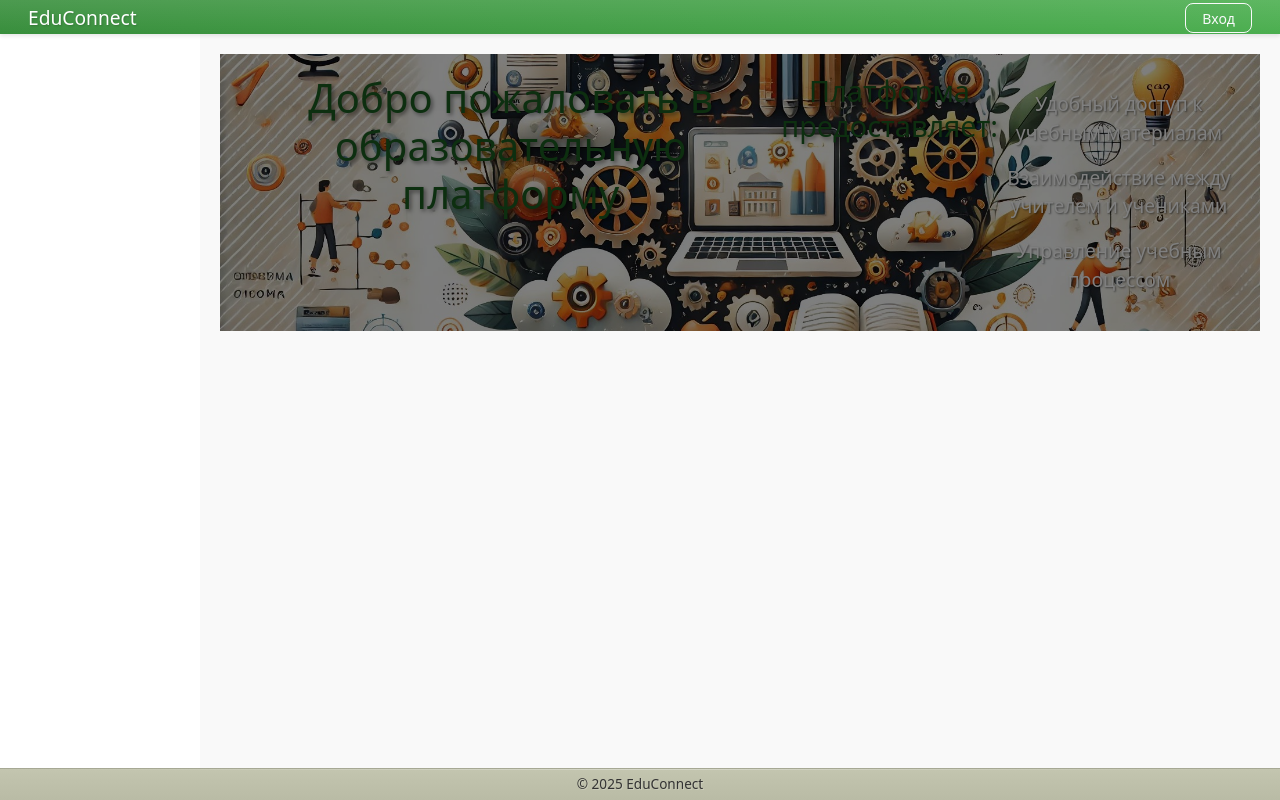
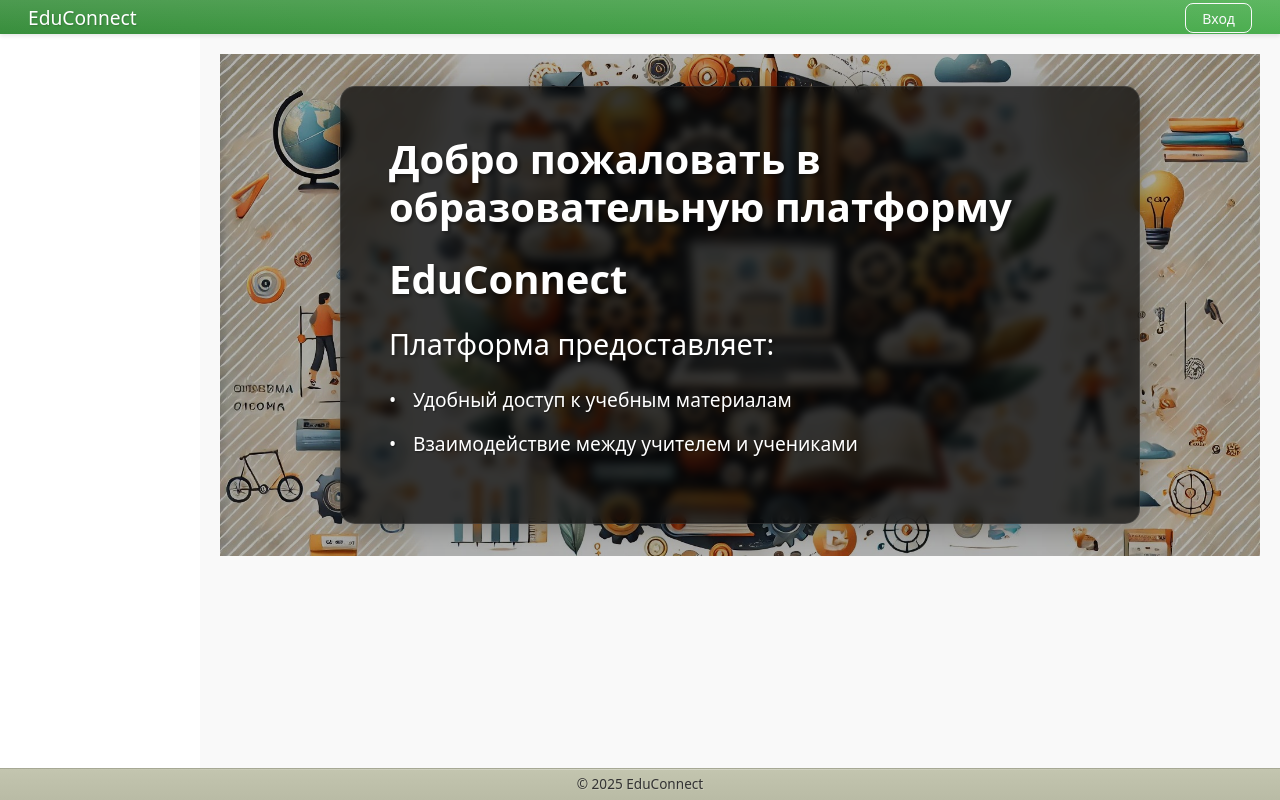
Before and after one commit to Alex-L-K-free/EduConnect, a React (Create React App) app in the folder educonnect/frontend/: page / in a window 1280 px wide. Built offline with nearby package versions, Linux system fonts and the light colour scheme.

Commit message:
профиль учителя - оформление главной

```diff
--- a/educonnect/frontend/src/components/HomePage.css
+++ b/educonnect/frontend/src/components/HomePage.css
@@ -1,43 +1,88 @@
 .home-page {
   position: relative;
+  width: 100%;
+  height: calc(100vh - var(--header-height) - var(--footer-height));
+  overflow: hidden;
 }
-/* Затемнение фона */
-.home-page::before {
-    content: '';
+
+.background-image {
   position: absolute;
   top: 0;
   left: 0;
   right: 0;
   bottom: 0;
-    background-color: rgba(0, 0, 0, 0.5); /* Затемнение фона */
-    z-index: 1;
+  background-size: cover;
+  background-position: center;
+  background-repeat: no-repeat;
+  filter: brightness(0.7); /* Затемняем фон для лучшей читаемости */
 }
-  /* Стили для заголовков    */
+
+.content {
+  position: relative;
+  z-index: 2;
+  width: 100%;
+  height: 100%;
+  display: flex;
+  justify-content: center;
+  align-items: center;
+  padding: 2rem;
+}
+
+.content-box {
+  background: rgba(0, 0, 0, 0.7);
+  padding: 3rem;
+  border-radius: 15px;
+  max-width: 800px;
+  width: 90%;
+  box-shadow: 0 4px 30px rgba(0, 0, 0, 0.3);
+  backdrop-filter: blur(5px);
+  border: 1px solid rgba(255, 255, 255, 0.1);
+}
+
 .home-page h1 {
+  color: #ffffff;
+  font-size: 2.5rem;
   margin-bottom: 1.5rem;
-    font-size: 2.5rem;
   text-shadow: 2px 2px 4px rgba(0, 0, 0, 0.5);
+  font-weight: 600;
 }
-  /* Стили для подзаголовков */
+
 .home-page h2 {
-    margin-bottom: 1rem;
+  color: #ffffff;
   font-size: 1.8rem;
+  margin-bottom: 1.5rem;
   text-shadow: 2px 2px 4px rgba(0, 0, 0, 0.5);
+  font-weight: 500;
 }
-  /* Стили для списка */
+
 .home-page ul {
   list-style: none;
   padding: 0;
   margin: 0;
 }
-  /* Стили для элементов списка */
+
 .home-page li {
+  color: #ffffff;
   margin: 1rem 0;
   font-size: 1.2rem;
   text-shadow: 1px 1px 2px rgba(0, 0, 0, 0.5);
+  padding-left: 1.5rem;
+  position: relative;
 }
-  /* Стили для медиа-запросов */
+
+.home-page li::before {
+  content: "•";
+  position: absolute;
+  left: 0;
+  color: var(--primary-color);
+}
+
+/* Адаптивность */
 @media (max-width: 768px) {
+  .content-box {
+    padding: 2rem;
+  }
+
   .home-page h1 {
     font-size: 2rem;
   }
@@ -47,6 +92,24 @@
   }
 
   .home-page li {
+    font-size: 1.1rem;
+  }
+}
+
+@media (max-width: 480px) {
+  .content-box {
+    padding: 1.5rem;
+  }
+
+  .home-page h1 {
+    font-size: 1.8rem;
+  }
+
+  .home-page h2 {
+    font-size: 1.3rem;
+  }
+
+  .home-page li {
     font-size: 1rem;
   }
 }
--- a/educonnect/frontend/src/components/HomePage.js
+++ b/educonnect/frontend/src/components/HomePage.js
@@ -3,30 +3,25 @@ import backgroundImage from '../assets/images/background.jpg';
 import './HomePage.css';
 // import './Sidebar.css'; // Импортируйте стили для Sidebar
 // import Sidebar from './layout/Sidebar';
+// import eduConnectLogo from '../assets/images/educonnect-logo.png';
 
 const HomePage = () => {
   return (
-    <div className="home-page" style={{
-      backgroundImage: `url(${backgroundImage})`,
-      backgroundSize: 'cover',
-      backgroundPosition: 'center',
-      minHeight: 'calc(100vh - var(--header-height) - var(--footer-height))',
-      color: '#fff',
-      padding: '20px',
-      display: 'flex',
-      flexDirection: 'column',
-      justifyContent: 'center',
-      alignItems: 'center',
-      textAlign: 'center'
-    }}>
-      <div className="content-wrapper">
+    <div className="home-page">
+      <div className="background-image"
+        style={{ backgroundImage: `url(${backgroundImage})` }}
+      />
+      <div className="content">
+        <div className="content-box">
           <h1>Добро пожаловать в образовательную платформу</h1>
+          <h1>EduConnect</h1>
           <h2>Платформа предоставляет:</h2>
           <ul>
             <li>Удобный доступ к учебным материалам</li>
             <li>Взаимодействие между учителем и учениками</li>
-          <li>Управление учебным процессом</li>
+            {/* <li>Управление учебным процессом</li> */}
           </ul>
+        </div>
       </div>
     </div>
   );
```
Lines whose indentation alone changed are shown as unchanged.
